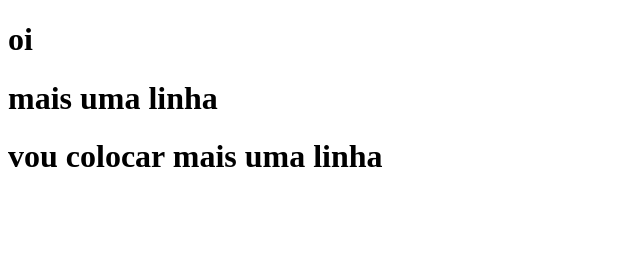
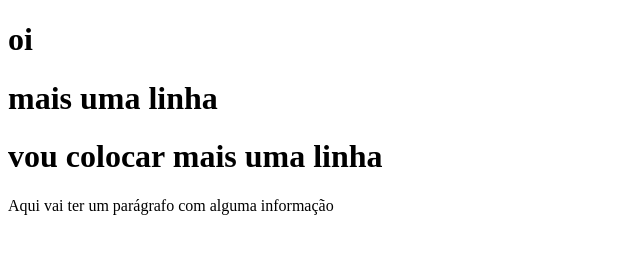
Before and after one commit to DougLutz/aulaSegunda, a plain HTML site: page index.html in a window 1280 px wide. Shown: the whole page, without its empty margins (0-640 px from the left). Drawn offline with Linux system fonts and the light colour scheme.

Commit message:
foi adicionado um paragrafo na linha 14

```diff
--- a/index.html
+++ b/index.html
@@ -11,6 +11,7 @@
     <h1>oi</h1>
     <h1>mais uma linha</h1>
     <h1>vou colocar mais uma linha</h1>
+<p>Aqui vai ter um parágrafo com alguma informação</p>
 
 </body>
 </html>
```
